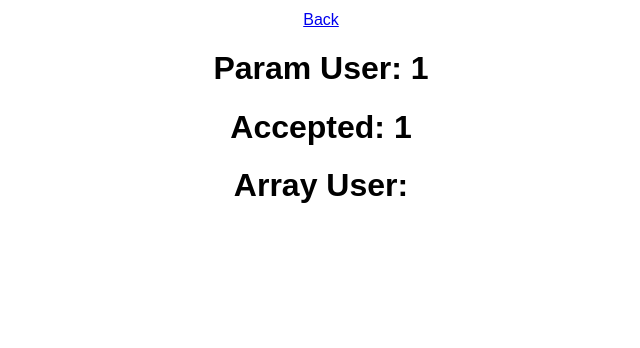
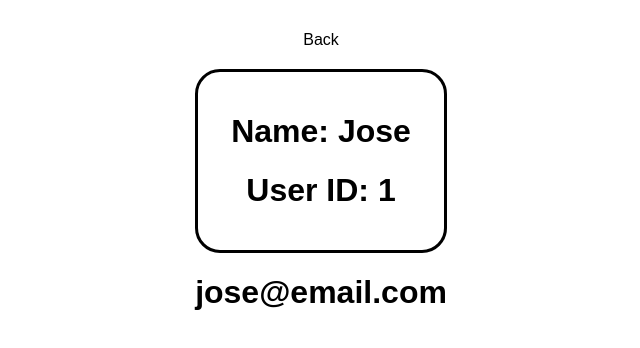
Before and after one commit to Junoburger/pegboardFinal, a React (Create React App) app: page /User/1/1 in a window 1280 px wide. Shown: the top 348 px of the page, without its empty margins (319-959 px from the left). Built offline with nearby package versions, Linux system fonts and the light colour scheme.

Commit message:
added user component and styles

```diff
--- a/src/components/Posts/PostContainer.js
+++ b/src/components/Posts/PostContainer.js
@@ -54,7 +54,7 @@ class PostContainer extends React.PureComponent {
 
         <div className="linkContainer">
           <Link to={'/Notifications'} className="postLink notification"> Notifications </Link>
-          <Link to={'/User'} className="postLink"> Profile </Link>
+          <Link to={'/User/1/false'} className="postLink"> Profile </Link>
 
           <Link to={'/'} onClick={this.props.logOut} className="postLink logout"> Log Out </Link>
         </div>
--- a/src/components/Posts/posts.css
+++ b/src/components/Posts/posts.css
@@ -15,7 +15,7 @@
 
 .postLink:hover {
   text-decoration: none;
-  color: blue;
+  color: rgb(255, 52, 52);
 }
 
 .notification {
--- a/src/components/User/User.js
+++ b/src/components/User/User.js
@@ -1,5 +1,7 @@
 import * as React from 'react'
 import { Link } from 'react-router-dom'
+
+import './user.css'
 
 export default function User(props) {
 
@@ -7,18 +9,21 @@ export default function User(props) {
 
   return (
 
-
     <div className="userMain">
 
-      <Link to={'/home'}> Back </Link>
+      <div className="homeLink">
+        <Link to={'/home'} > Back </Link>
+      </div>
 
       <div className="displayUser">
 
-        <h1>Param User: {props.matchParams.userid}</h1>
-        <h1>Accepted: {props.matchParams.accepted}</h1>
+        <div className="userInfo">
+          <h1>Name: { props.properties.user.users[props.properties.match.params.userid].name }</h1>
+          <h1>User ID: { props.properties.user.users[props.properties.match.params.userid].userId }</h1>
+        </div>
 
-
-        <h1>Array User: {props.properties.user.users.userId}</h1>
+        {/* CHANGE THIS TO TRUE WHEN LINKED WITH NOTIFICATIONS PAGE */}
+        <h1>{ props.isAccepted === false && props.properties.user.users[props.properties.match.params.userid].email }</h1>
 
       </div>
 
--- a/src/components/User/UserContainer.js
+++ b/src/components/User/UserContainer.js
@@ -13,7 +13,7 @@ class UserContainer extends React.PureComponent {
     return (
       <div>
 
-        <User properties={this.props} matchParams={this.props.match.params} isAccepted={false}/>
+        <User properties={this.props} isAccepted={false}/>
 
       </div>
     )
--- /dev/null
+++ b/src/components/User/user.css
@@ -0,0 +1,19 @@
+.userInfo {
+  padding: 20px;
+  border: 3px solid black;
+  border-radius:  25px;
+  text-transform: capitalize;
+}
+
+.homeLink {
+  margin: 20px;
+}
+
+a, a:visited {
+  text-decoration: none;
+  color: black;
+}
+
+a:hover {
+  color: rgb(255, 52, 52);
+}
```
